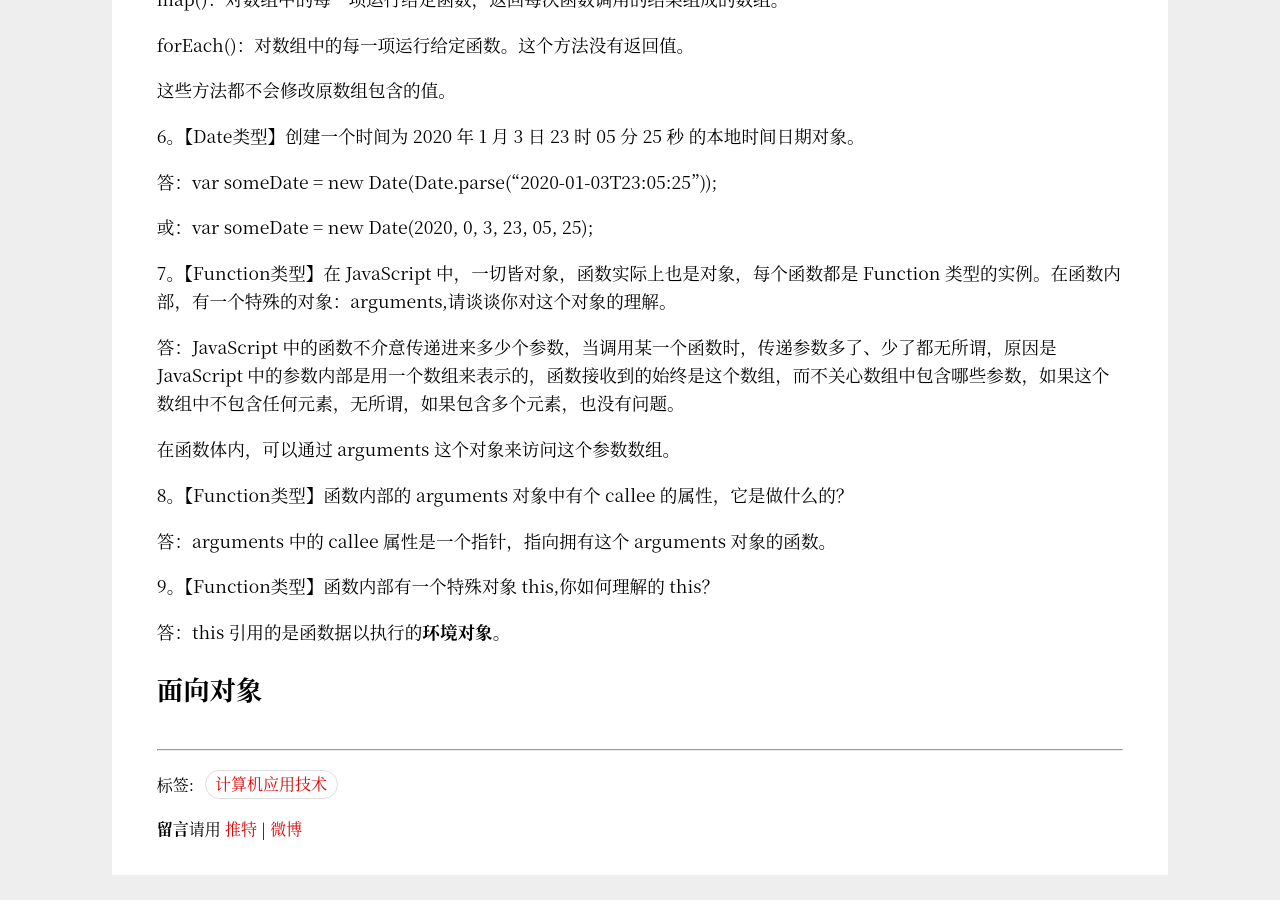
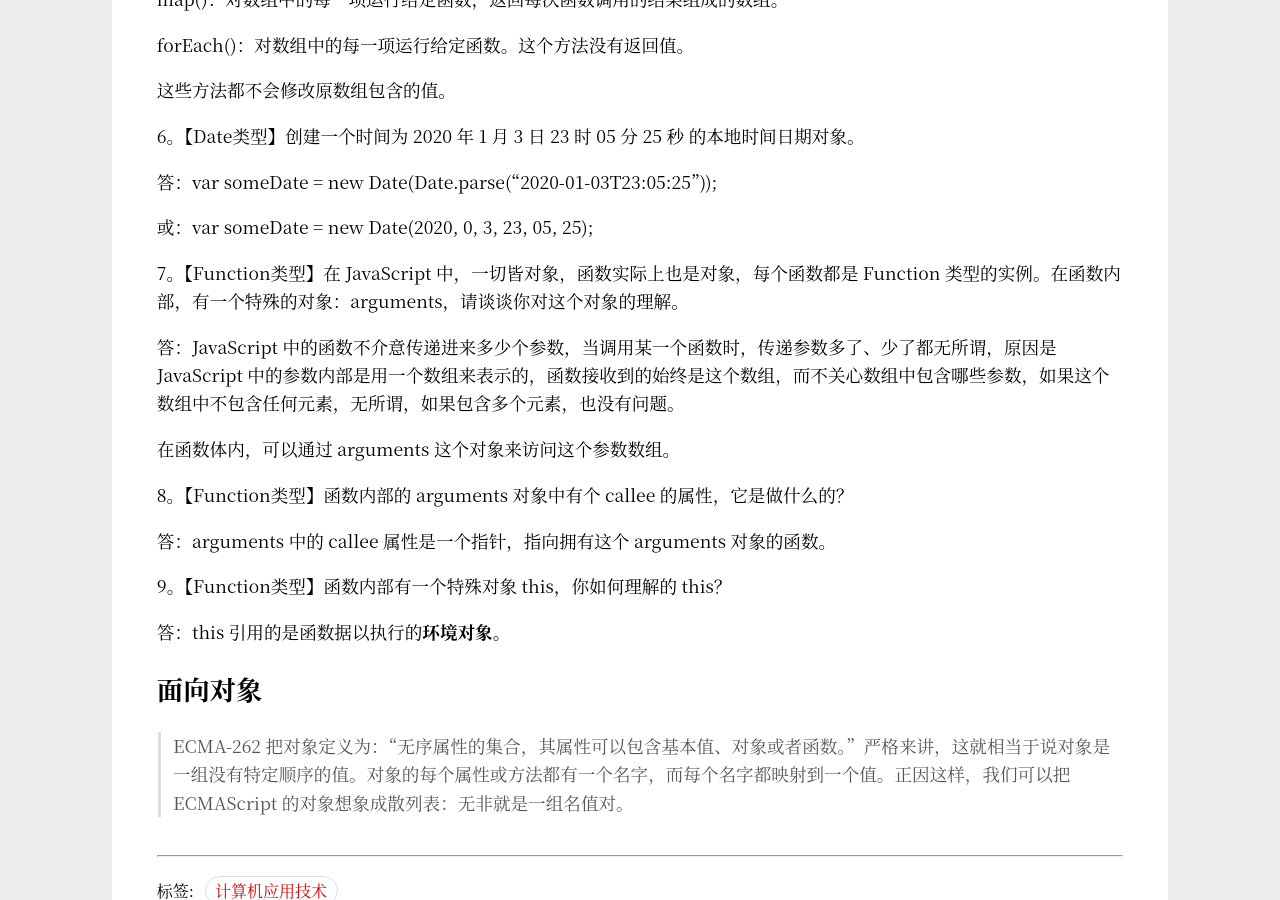
Before and after one commit to Haiyung/haiyung.github.io, a Jekyll site: the page built from _posts/2019-12-30-front-end-interview-questions.md, in a window 1280 px wide and 900 px high, scrolled down 2680 px. Built offline with Jekyll 4.4.1, drawn with Linux system fonts in a browser that asks for light colours.

Commit message:
update one article about JS

```diff
--- a/_posts/2019-12-30-front-end-interview-questions.md
+++ b/_posts/2019-12-30-front-end-interview-questions.md
@@ -110,7 +110,7 @@ forEach()：对数组中的每一项运行给定函数。这个方法没有返
 
 或：var someDate = new Date(2020, 0, 3, 23, 05, 25);
 
-7。【Function类型】在 JavaScript 中，一切皆对象，函数实际上也是对象，每个函数都是 Function 类型的实例。在函数内部，有一个特殊的对象：arguments,请谈谈你对这个对象的理解。
+7。【Function类型】在 JavaScript 中，一切皆对象，函数实际上也是对象，每个函数都是 Function 类型的实例。在函数内部，有一个特殊的对象：arguments，请谈谈你对这个对象的理解。
 
 答：JavaScript 中的函数不介意传递进来多少个参数，当调用某一个函数时，传递参数多了、少了都无所谓，原因是 JavaScript 中的参数内部是用一个数组来表示的，函数接收到的始终是这个数组，而不关心数组中包含哪些参数，如果这个数组中不包含任何元素，无所谓，如果包含多个元素，也没有问题。
 
@@ -120,11 +120,10 @@ forEach()：对数组中的每一项运行给定函数。这个方法没有返
 
 答：arguments 中的 callee 属性是一个指针，指向拥有这个 arguments 对象的函数。
 
-9。【Function类型】函数内部有一个特殊对象 this,你如何理解的 this？
+9。【Function类型】函数内部有一个特殊对象 this，你如何理解的 this？
 
 答：this 引用的是函数据以执行的**环境对象**。
 
+## 面向对象
 
-
-
-## 面向对象
+> ECMA-262 把对象定义为：“无序属性的集合，其属性可以包含基本值、对象或者函数。”严格来讲，这就相当于说对象是一组没有特定顺序的值。对象的每个属性或方法都有一个名字，而每个名字都映射到一个值。正因这样，我们可以把 ECMAScript 的对象想象成散列表：无非就是一组名值对。
```
